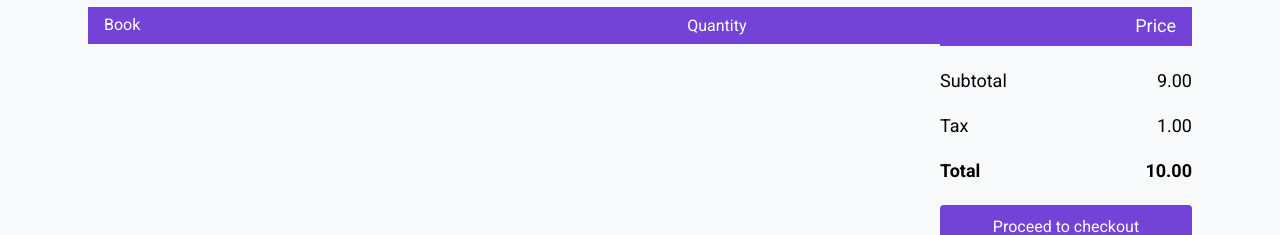
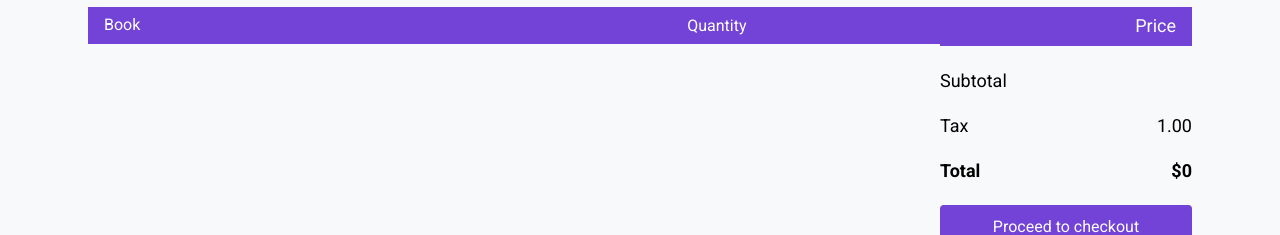
Before and after one commit to Cristian-nambo10/BookReact, a React (Create React App) app: page /cart in a window 1280 px wide. Shown: the part 159-394 px from the top of the page. Built offline with nearby package versions, Linux system fonts and the light colour scheme.

Commit message:
wip: changed all a tags to Link to and fixed render issues

```diff
--- a/src/App.js
+++ b/src/App.js
@@ -3,12 +3,16 @@ import Nav from "./components/Nav";
 import Home from "./pages/Home";
 import Books from "./pages/Books";
 import { books } from "./data";
-import { BrowserRouter as Router, Route } from "react-router-dom";
+import { Route, Switch } from "react-router-dom";
 import BookInfo from "./pages/BookInfo";
 import Cart from "./pages/Cart";
-import { useEffect, useState } from "react";
+import { createContext, useEffect, useState } from "react";
+
+export const ThemeContext = createContext(null);
 
 function App() {
+  const [theme, setTheme] = useState('dark')
+
   const [cart, setCart] = useState([]);
 
   function addToCart(book) {
@@ -34,9 +38,13 @@ function App() {
     console.log(cart);
   }, [cart]);
 
+  const toggleTheme = () => {
+    setTheme((curr) => (curr === 'light' ? 'dark' : 'light'));
+  };
   return (
-    <Router>
-      <div className="App">
+    <Switch>
+      <ThemeContext.Provider value={{ theme, toggleTheme }}>
+      <div className="App" id={theme}>
         <Nav />
         <Route path="/" component={Home} exact />
         <Route path="/books" exact render={() => <Books books={books} />} />
@@ -54,7 +62,8 @@ function App() {
         />
         <Footer />
       </div>
-    </Router>
+      </ThemeContext.Provider>
+    </Switch>
   );
 }
 
--- a/src/components/Explore.jsx
+++ b/src/components/Explore.jsx
@@ -1,4 +1,5 @@
 import React from 'react'
+import { Link } from 'react-router-dom'
 
 function Explore() {
   return (
@@ -8,9 +9,9 @@ function Explore() {
                 <h2>
                     Explore more <span className='purple'>Books</span>
                 </h2>
-                <a href="/books">
+                <Link to="/books">
                     <button className='btn'>Explore books</button>
-                </a>
+                </Link>
             </div>
         </div>
     </section>
--- a/src/components/Nav.jsx
+++ b/src/components/Nav.jsx
@@ -1,6 +1,7 @@
 import React from "react";
 import { FontAwesomeIcon } from "@fortawesome/react-fontawesome";
 import LibraryLogo from '../assets/Library.svg'
+import { Link } from "react-router-dom";
 
 
 const Nav = () => {
@@ -14,27 +15,27 @@ const Nav = () => {
     return (
         <nav>
             <div className="nav__container">
-                <a href="/">
+                <Link to="/">
                     <img src={LibraryLogo} alt="" className="logo" />
-                </a>
+                </Link>
                 <ul className="nav__links">
                     <li className="nav__list">
-                        <a href="/" className="nav__link">
+                        <Link to="/" className="nav__link">
                             Home
-                        </a>
+                        </Link>
                     </li>
                     <li className="nav__list">
-                        <a href="/books" className="nav__link">
+                        <Link to="/books" className="nav__link">
                             Books
-                        </a>
+                        </Link>
                     </li>
                     <button className="btn__menu" onClick={openMenu}>
                         <FontAwesomeIcon icon="bars" />
                     </button>
                     <li className="nav__icon">
-                        <a href="/cart" className="nav__link">
+                        <Link to="/cart" className="nav__link">
                             <FontAwesomeIcon icon='shopping-cart' />
-                        </a>
+                        </Link>
                         <span className="cart__length">2</span>
                     </li>
                 </ul>
@@ -44,19 +45,19 @@ const Nav = () => {
                     </button>
                     <ul className="menu__links">
                         <li className="menu__list">
-                            <a href="/" className='menu__link'>
+                            <Link to="/" className='menu__link'>
                                 Home
-                            </a>
+                            </Link>
                         </li>
                         <li className="menu__list">
-                            <a href="/books" className='menu__link'>
+                            <Link to="/books" className='menu__link'>
                                 Books
-                            </a>
+                            </Link>
                         </li>
                         <li className="menu__list">
-                            <a href="/cart" className='menu__link'>
+                            <Link to="/cart" className='menu__link'>
                                 Cart
-                            </a>
+                            </Link>
                         </li>
                     </ul>
                 </div>
--- a/src/components/ui/Book.jsx
+++ b/src/components/ui/Book.jsx
@@ -1,20 +1,21 @@
 import React from "react";
 import Rating from "./Rating";
 import Price from "./Price";
+import { Link } from "react-router-dom";
 
 const Book = ({ book }) => {
 
   return (
     <div className="book">
-      <a href={`/books/${book.id}`}>
+      <Link to={`/books/${book.id}`}>
         <figure className="book__img--wrapper">
           <img src={book.url} alt="no" className="book__img" />
         </figure>
-      </a>
+      </Link>
       <div className="book__title">
-        <a href={`/books/${book.id}`} className="book__title--link">
+        <Link to={`/books/${book.id}`} className="book__title--link">
           {book.title}
-        </a>
+        </Link>
       </div>
         <Rating rating={book.rating} />
         <Price originalPrice={book.originalPrice} salePrice={book.salePrice} />
--- a/src/index.css
+++ b/src/index.css
@@ -797,7 +797,6 @@ select {
   }
 }
 
-
 /* SMALL PHONES, LARGE SMARTPHONES */
 @media (max-width: 550px) {
   .btn__menu {
--- a/src/index.js
+++ b/src/index.js
@@ -11,11 +11,12 @@ library.add(faBars, faShoppingCart, faTimes, faBolt, faBookOpen, faTags, faStar,
 
 const root = ReactDOM.createRoot(document.getElementById('root'));
 root.render(
+  <Router>
   <React.StrictMode>
-    <Router>
     <App />
-    </Router>
   </React.StrictMode>
+  </Router>
+
 );
 
 // If you want to start measuring performance in your app, pass a function
--- a/src/pages/BookInfo.jsx
+++ b/src/pages/BookInfo.jsx
@@ -24,12 +24,12 @@ const BookInfo = ({ books, addToCart, cart }) => {
         <div className="books_container">
           <div className="row">
             <div className="book__selected--top">
-              <a href="/books" className="book__link">
+              <Link to="/books" className="book__link">
                 <FontAwesomeIcon icon="arrow-left" />
-              </a>
-              <a href="/books" className="book__link">
+              </Link>
+              <Link to="/books" className="book__link">
                 <h2 className="book__selected--title--top">Books</h2>
-              </a>
+              </Link>
             </div>
             <div className="book__selected">
               <figure className="book__selected--figure">
--- a/src/pages/Cart.jsx
+++ b/src/pages/Cart.jsx
@@ -2,6 +2,18 @@ import React from "react";
 
 const Cart = ({ cart, changeQuantity }) => {
 
+  const total = () => {
+    let price = 0;
+    cart.forEach((item) => {
+      price += +((item.salePrice || item.originalPrice) * item.quantity).toFixed(2);
+      // Needed to wrap in parentheses the sP and oP in order for multipy by quantity to work ...
+    });
+    return price;
+  }
+
+  const subTotal = (book) => {
+
+  }
   return (
     <div id="books__body">
       <main id="books__main">
@@ -46,7 +58,7 @@ const Cart = ({ cart, changeQuantity }) => {
                                 onChange={(e) => changeQuantity(book, e.target.value)}
                               />
                             </div>
-                            <div className="cart__total">{(book.salePrice || book.originalPrice * book.quantity).toFixed(2)}</div>
+                            <div className="cart__total">${((book.salePrice || book.originalPrice) * book.quantity).toFixed(2)}</div>
                           </div>
                         )
                     })
@@ -57,7 +69,7 @@ const Cart = ({ cart, changeQuantity }) => {
             <div className="total">
               <div className="total__item total__sub-total">
                 <span>Subtotal</span>
-                <span>9.00</span>
+                <span>{subTotal()}</span>
               </div>
               <div className="total__item total__tax">
                 <span>Tax</span>
@@ -65,7 +77,7 @@ const Cart = ({ cart, changeQuantity }) => {
               </div>
               <div className="total__item total__price">
                 <span>Total</span>
-                <span>10.00</span>
+                <span>${total()}</span>
               </div>
               <button
                 className="btn btn__checkout no-cursor"
```
